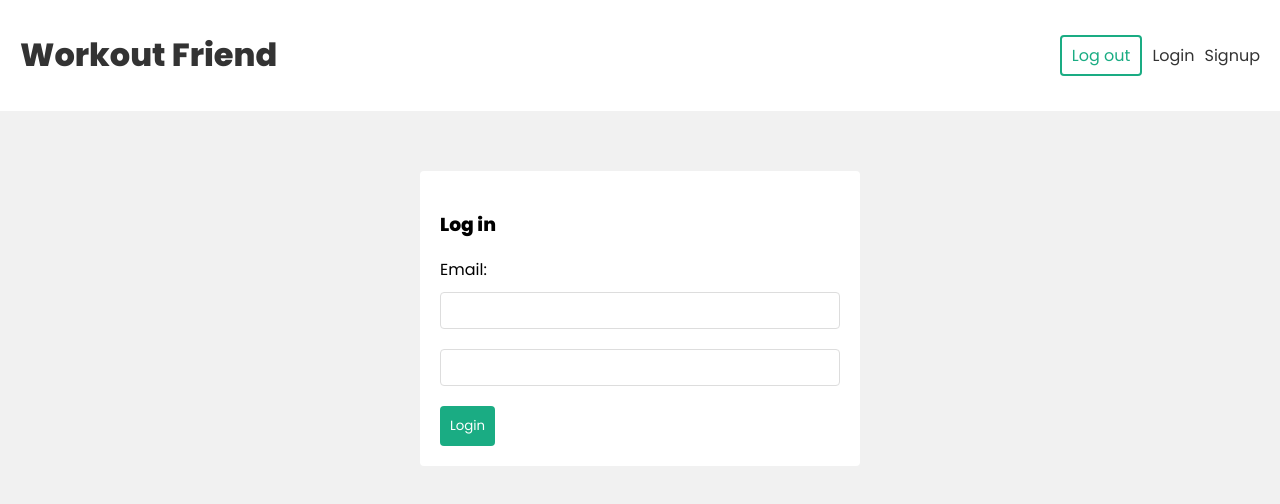
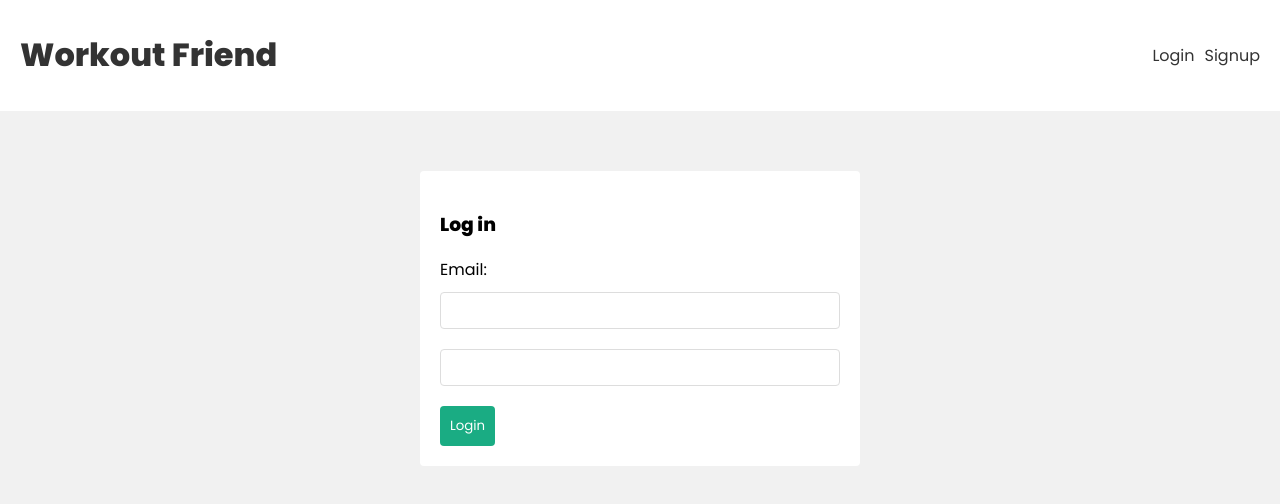
Before and after one commit to amperev/Workout-blogs-frontend, a React (Create React App) app: page /login in a window 1280 px wide. Shown: the top 504 px of the page. Built offline with nearby package versions, Linux system fonts and the light colour scheme; the HTML template or start-up script is replaced by a standard one.

Commit message:
Implement persistent login

```diff
--- a/src/components/Navbar.js
+++ b/src/components/Navbar.js
@@ -1,8 +1,11 @@
 import {Link} from "react-router-dom"
 import useLogout from "../hooks/useLogout"
+import { useAuthContext } from "../hooks/useAuthContext"
 
 function Navbar() {
   const {logout}= useLogout()
+
+  const {user}= useAuthContext()
 
   const handleClick=()=>{
     logout()
@@ -14,13 +17,16 @@
             <h1>Workout Friend</h1>
           </Link>
           <nav>
-            <div>
+            {user&&
+            (<div>
+              <span>{user.email}</span>
               <button onClick={handleClick}>Log out</button>
-            </div>
-            <div>
+            </div>)}
+            {!user &&
+            (<div>
               <Link to='/login'>Login</Link>
               <Link to='/signup'>Signup</Link>
-            </div>
+            </div>)}
           </nav>
         </div>
     </header>
--- a/src/context/AuthContext.js
+++ b/src/context/AuthContext.js
@@ -1,4 +1,4 @@
-import { createContext, useReducer} from 'react'
+import { createContext, useReducer,useEffect} from 'react'
 
 export const AuthContext= createContext();
 
@@ -21,6 +21,14 @@
         user:null
     })
 
+    useEffect(()=>{
+        const user= JSON.parse(localStorage.getItem('user'))
+
+        if(user){
+            dispatch({type:'LOGIN',payload:user})
+        }
+    },[])
+
     console.log('AuthContext state: ',state)
 
     return (
```
